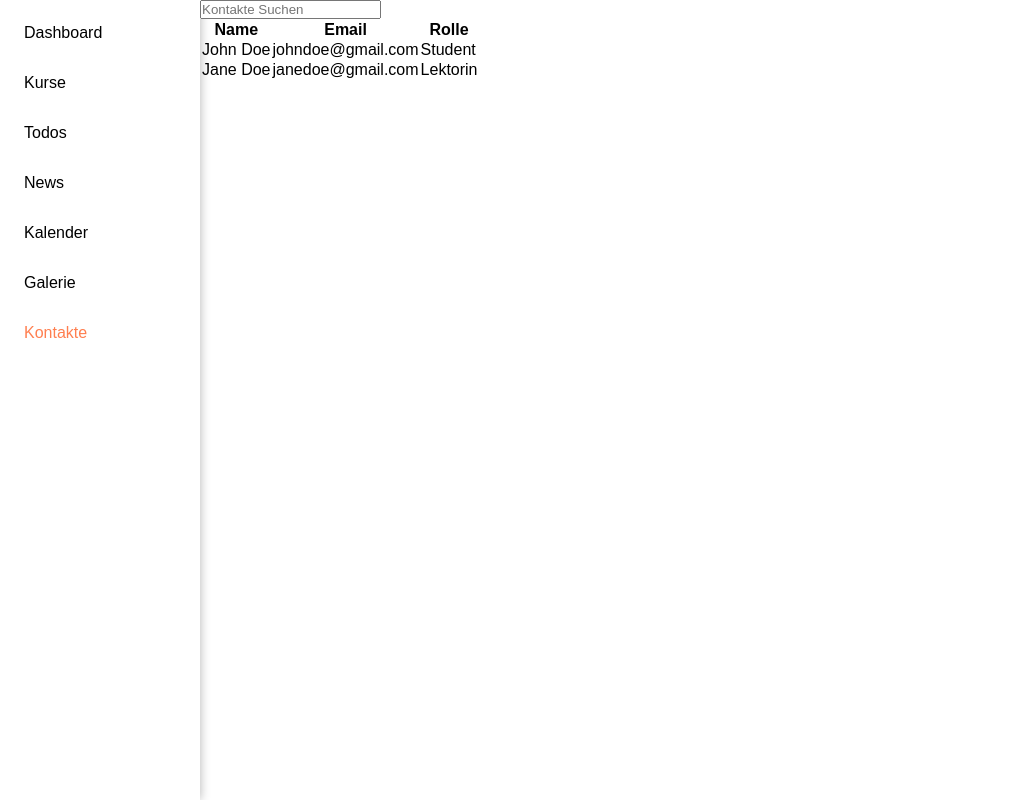
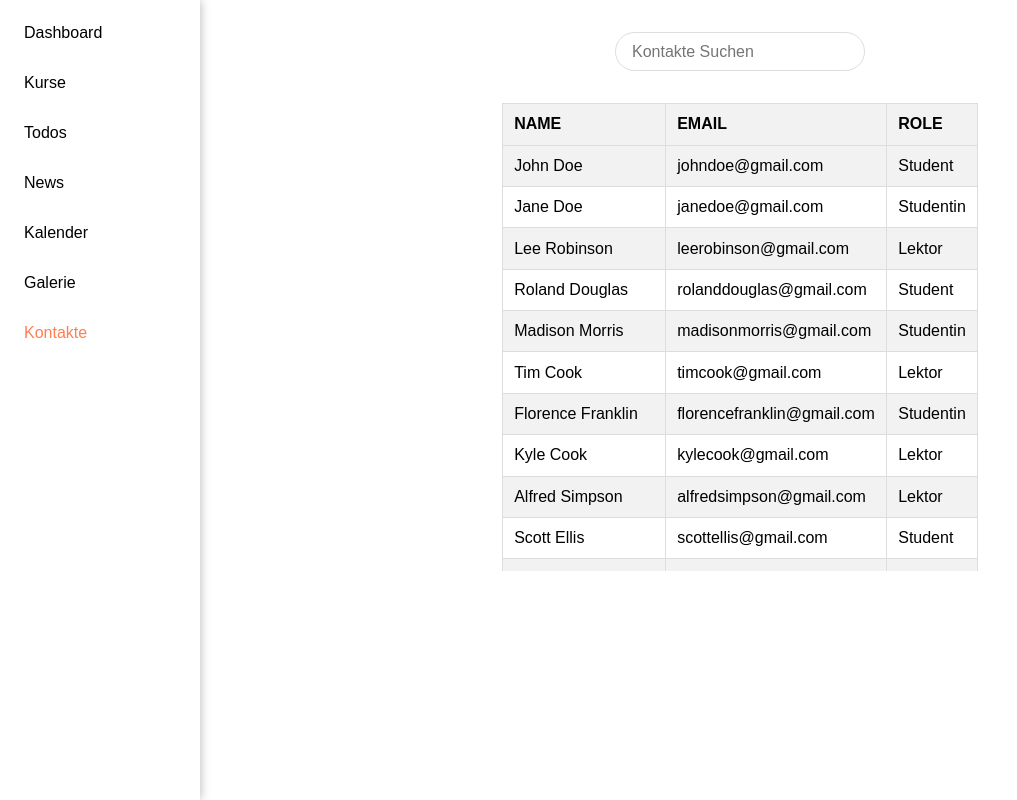
Before and after one commit to Arseniyboss/Dashboard, a React (Create React App) app: page /users in a window 1280 px wide. Shown: the whole page, without its empty margins (0-1017 px from the left). Built offline with nearby package versions, Linux system fonts and the light colour scheme.

Commit message:
improved gallery layout and added UI for users page

```diff
--- a/src/components/Todo/TodoForm/TodoForm.css
+++ b/src/components/Todo/TodoForm/TodoForm.css
@@ -2,19 +2,6 @@
   display: flex;
   justify-content: center;
   margin: 2rem 0;
-}
-
-.add-todo-input {
-  outline: none;
-  border: 1px solid #ddd;
-  border-radius: 20px;
-  font-size: 1rem;
-  padding: 0.6rem 1rem;
-  margin-right: 1rem;
-}
-
-.add-todo-input:focus {
-  border: 1px solid #444;
 }
 
 .add-todo-button {
@@ -24,6 +11,7 @@
   background: var(--primary-color);
   color: white;
   padding: 0.6rem 1rem;
+  margin-left: 1rem;
   font-size: 1rem;
   cursor: pointer;
 }
--- /dev/null
+++ b/src/data/users.js
@@ -0,0 +1,76 @@
+const users = [
+  {
+    id: 1,
+    name: 'John Doe',
+    email: 'johndoe@gmail.com',
+    role: 'Student',
+  },
+  {
+    id: 2,
+    name: 'Jane Doe',
+    email: 'janedoe@gmail.com',
+    role: 'Studentin',
+  },
+  {
+    id: 3,
+    name: 'Lee Robinson',
+    email: 'leerobinson@gmail.com',
+    role: 'Lektor',
+  },
+  {
+    id: 4,
+    name: 'Roland Douglas',
+    email: 'rolanddouglas@gmail.com',
+    role: 'Student',
+  },
+  {
+    id: 5,
+    name: 'Madison Morris',
+    email: 'madisonmorris@gmail.com',
+    role: 'Studentin',
+  },
+  {
+    id: 6,
+    name: 'Tim Cook',
+    email: 'timcook@gmail.com',
+    role: 'Lektor',
+  },
+  {
+    id: 7,
+    name: 'Florence Franklin',
+    email: 'florencefranklin@gmail.com',
+    role: 'Studentin',
+  },
+  {
+    id: 8,
+    name: 'Kyle Cook',
+    email: 'kylecook@gmail.com',
+    role: 'Lektor',
+  },
+  {
+    id: 9,
+    name: 'Alfred Simpson',
+    email: 'alfredsimpson@gmail.com',
+    role: 'Lektor',
+  },
+  {
+    id: 10,
+    name: 'Scott Ellis',
+    email: 'scottellis@gmail.com',
+    role: 'Student',
+  },
+  {
+    id: 11,
+    name: 'Christopher Alvarez',
+    email: 'chrisalvarez@gmail.com',
+    role: 'Lektor',
+  },
+  {
+    id: 12,
+    name: 'Tony Ross',
+    email: 'tonyross@gmail.com',
+    role: 'Student',
+  },
+]
+
+export default users
--- a/src/index.css
+++ b/src/index.css
@@ -9,6 +9,7 @@
   --box-shadow: 0 0 10px 0 rgba(0, 0, 0, 0.3);
   --border-radius: 10px;
   --icon-size: 18px;
+  --image-size: 280px;
 }
 
 body {
@@ -26,6 +27,18 @@ a.active {
 
 li {
   list-style-type: none;
+}
+
+input {
+  outline: none;
+  border: 1px solid #ddd;
+  border-radius: 20px;
+  font-size: 1rem;
+  padding: 0.6rem 1rem;
+}
+
+input:focus {
+  border: 1px solid #444;
 }
 
 article {
--- a/src/pages/Gallery/Gallery.css
+++ b/src/pages/Gallery/Gallery.css
@@ -1,15 +1,13 @@
 .gallery-container {
-  display: flex;
-  flex-wrap: wrap;
+  display: grid;
+  grid-template-columns: repeat(auto-fit, minmax(var(--image-size), 1fr));
   gap: 1rem;
   padding: 1rem;
 }
 
 .gallery-image {
-  --size: 280px;
-  width: var(--size);
-  height: var(--size);
-  flex-grow: 1;
+  width: 100%;
+  height: var(--image-size);
   border-radius: var(--border-radius);
   box-shadow: var(--box-shadow);
 }
--- a/src/pages/Users/Users.css
+++ b/src/pages/Users/Users.css
@@ -0,0 +1,54 @@
+.search-input {
+  width: 250px;
+  margin: 2rem 0;
+}
+
+.table-container {
+  display: flex;
+  flex-direction: column;
+  align-items: center;
+  padding-bottom: 1rem;
+}
+
+table {
+  display: block;
+  border-collapse: collapse;
+  width: fit-content;
+  max-width: 80%;
+  max-height: 468px;
+  overflow: scroll;
+}
+
+tr:nth-child(odd) {
+  background-color: #f2f2f2;
+}
+
+tr:hover {
+  background-color: lightgrey;
+}
+
+th {
+  text-transform: uppercase;
+  font-weight: bold;
+  white-space: nowrap;
+}
+
+td,
+th {
+  text-align: left;
+  padding: 0.7rem;
+  border: 1px solid #ddd;
+}
+
+@media screen and (max-width: 320px) {
+  .search-input {
+    width: 200px;
+  }
+}
+
+/* remove scroll bars caused by giving a padding for td */
+@media screen and (max-width: 600px) {
+  table {
+    max-width: 80vw;
+  }
+}
--- a/src/pages/Users/Users.js
+++ b/src/pages/Users/Users.js
@@ -1,33 +1,51 @@
 import './Users.css'
+import { useState, useMemo } from 'react'
 import Meta from '../../components/Meta'
+import users from '../../data/users'
 
 const Users = () => {
+  const [name, setName] = useState('')
+
+  const filteredUsers = useMemo(() => {
+    return users.filter((user) => {
+      return user.name.toLowerCase().startsWith(name.toLowerCase().trim())
+    })
+  }, [name])
   return (
     <>
       <Meta title='Kontakte' />
-      <article>
-        <input type='text' placeholder='Kontakte Suchen' />
+      <article className='table-container'>
+        <input
+          type='text'
+          value={name}
+          onChange={(e) => setName(e.target.value)}
+          name='search-input'
+          placeholder='Kontakte Suchen'
+          aria-label='search input'
+          className='search-input'
+        />
+        {filteredUsers.length === 0 ? (
+          <p>No users matched your search criteria</p>
+        ) : (
           <table>
             <thead>
               <tr>
                 <th>Name</th>
                 <th>Email</th>
-              <th>Rolle</th>
+                <th>Role</th>
               </tr>
             </thead>
             <tbody>
-            <tr>
-              <td>John Doe</td>
-              <td>johndoe@gmail.com</td>
-              <td>Student</td>
+              {filteredUsers.map((user) => (
+                <tr key={user.id}>
+                  <td>{user.name}</td>
+                  <td>{user.email}</td>
+                  <td>{user.role}</td>
                 </tr>
-            <tr>
-              <td>Jane Doe</td>
-              <td>janedoe@gmail.com</td>
-              <td>Lektorin</td>
-            </tr>
+              ))}
             </tbody>
           </table>
+        )}
       </article>
     </>
   )
```
Lines whose indentation alone changed are shown as unchanged.
